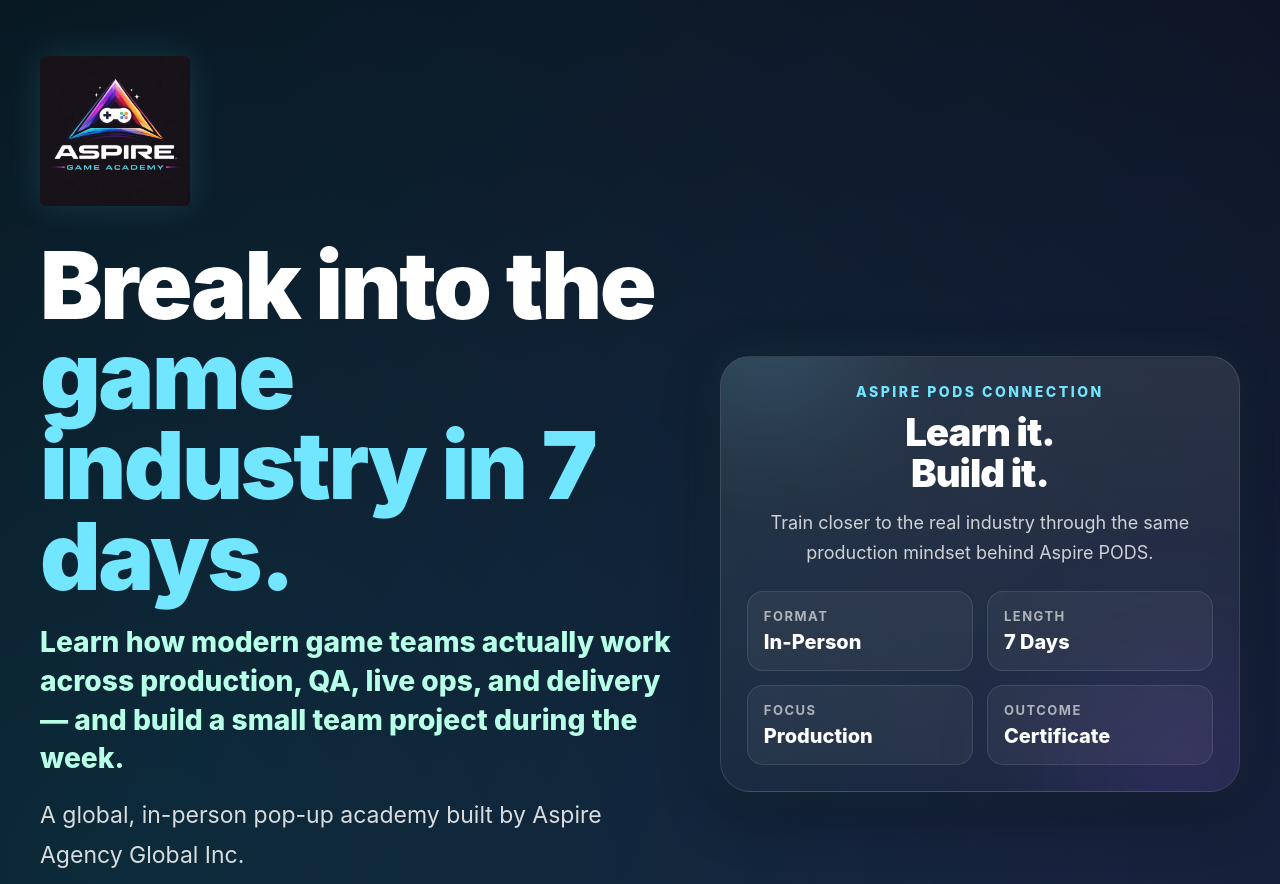
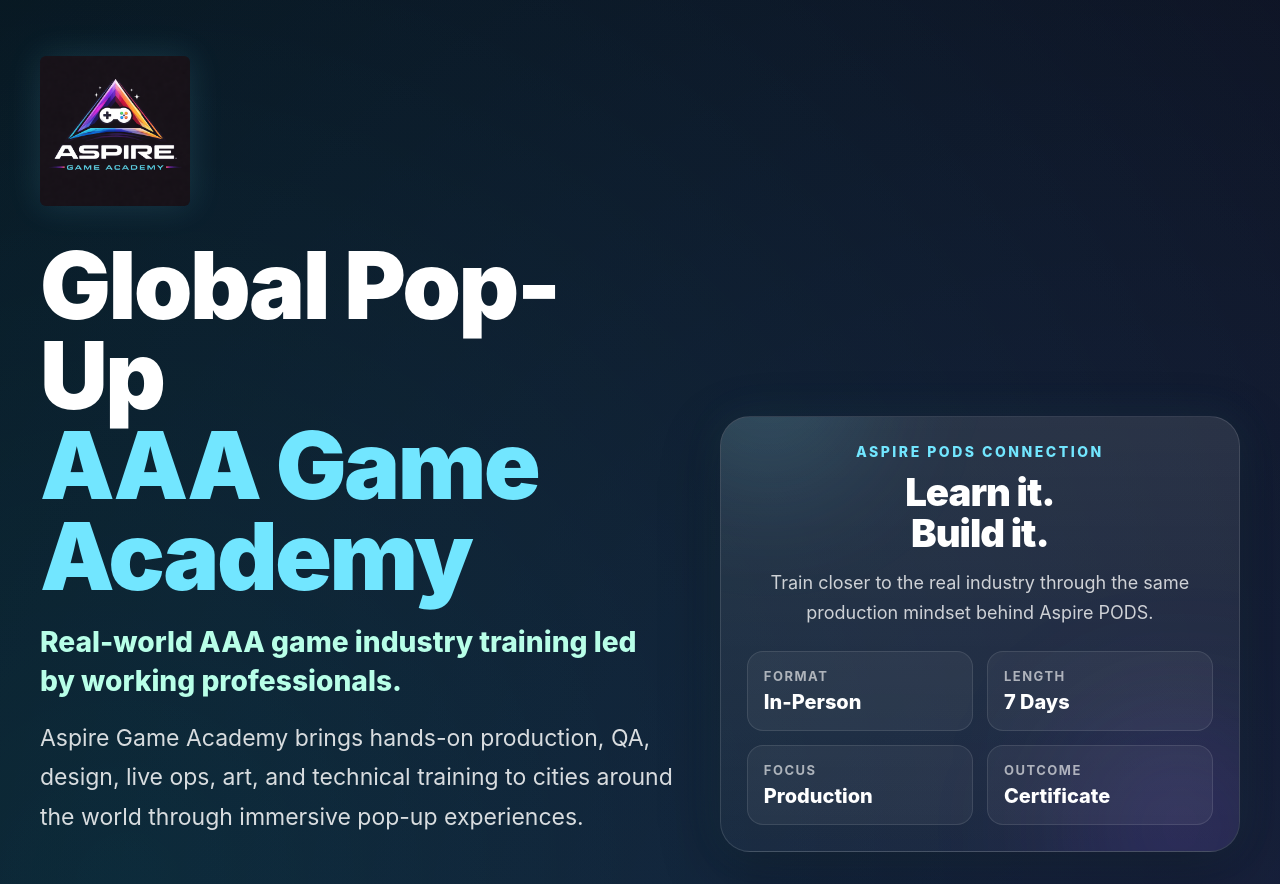
Before and after one commit to jessgoodvibesonly/aspire-game-academy, a Next.js app: page / in a window 1280 px wide. Shown: the top 884 px of the page. Built offline with nearby package versions, Linux system fonts and the light colour scheme.

Commit message:
Update hero copy for global pop-up AAA academy

```diff
--- a/app/page.tsx
+++ b/app/page.tsx
@@ -366,9 +366,9 @@ export default function Home() {
                 maxWidth: "980px",
               }}
             >
-              Break into the
+              Global Pop-Up
               <br />
-              <span style={{ color: colors.cyan }}>game industry in 7 days.</span>
+              <span style={{ color: colors.cyan }}>AAA Game Academy</span>
             </h1>
 
             <p
@@ -381,7 +381,7 @@ export default function Home() {
                 maxWidth: "920px",
               }}
             >
-              Learn how modern game teams actually work across production, QA, live ops, and delivery — and build a small team project during the week.
+              Real-world AAA game industry training led by working professionals.
             </p>
 
             <p
@@ -393,7 +393,10 @@ export default function Home() {
                 maxWidth: "920px",
               }}
             >
-              A global, in-person pop-up academy built by Aspire Agency Global Inc.
+              Aspire Game Academy brings hands-on production, QA, design, live ops, art, and technical training to cities around the world through immersive pop-up experiences.
+              <br />
+              <br />
+              Choose a 3-day condensed intensive or a 7-day part-time academy format. Learn the workflows, tools, and thinking used inside AAA game studios.
             </p>
 
             <div
```
